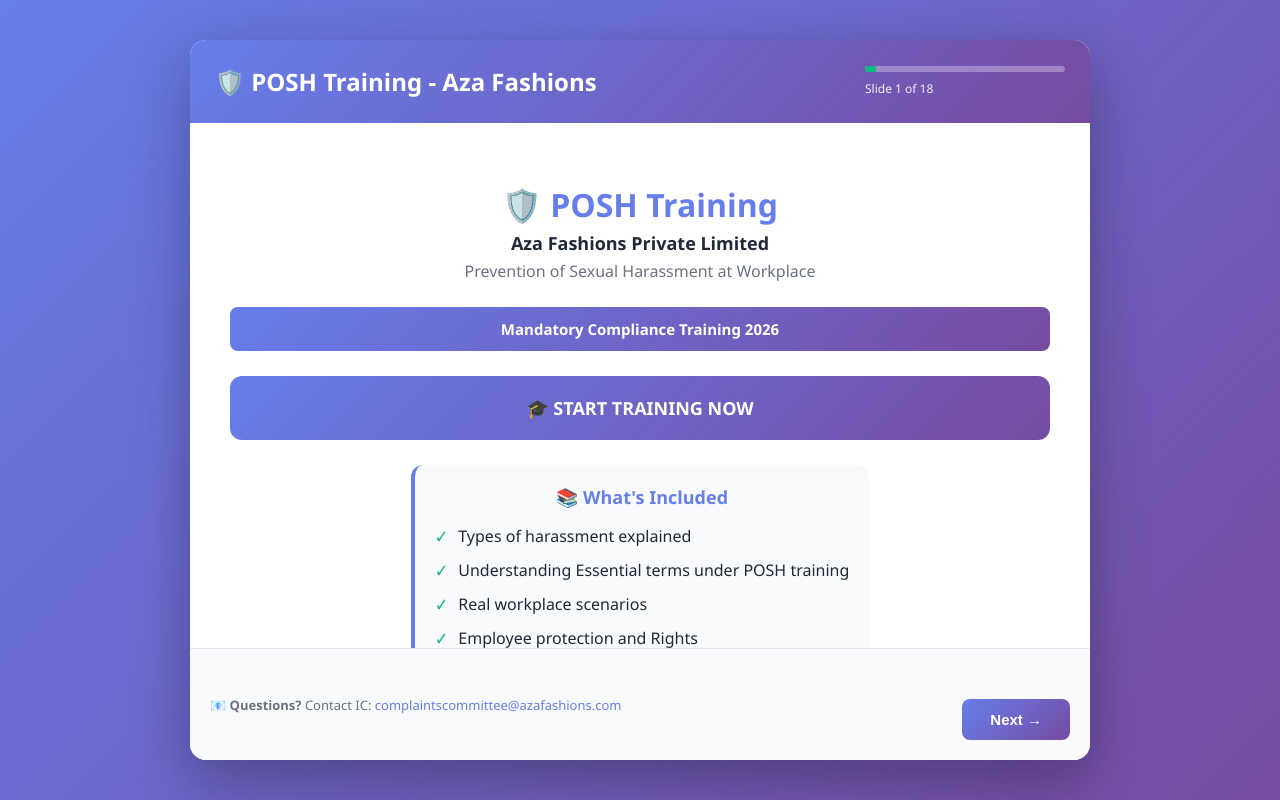
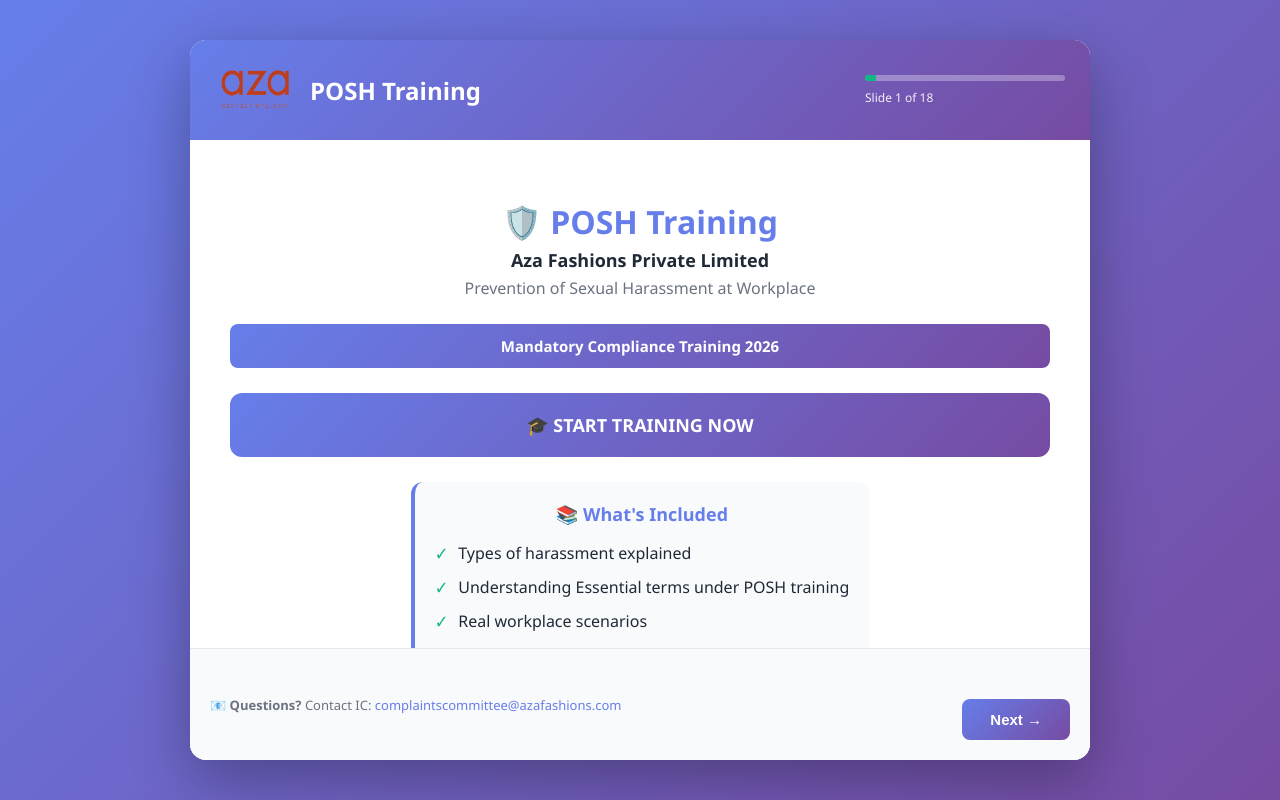
Before and after one commit to DWLeapAhead/posh-training-aza, a website: page public/index.html in a window 1280 px wide. Drawn offline with Linux system fonts and the light colour scheme; no server answers.

Commit message:
Update index.html

```diff
--- a/public/index.html
+++ b/public/index.html
@@ -62,6 +62,16 @@
         .header h1 {
             font-size: 24px;
             font-weight: 600;
+            display: flex;
+            align-items: center;
+            gap: 15px;
+            margin: 0;
+        }
+
+        .header-logo {
+            height: 50px;
+            width: auto;
+            max-width: 80px;
         }
 
         .progress-container {
@@ -813,7 +823,10 @@
     <div class="container">
         <!-- Header with Progress -->
         <div class="header">
-            <h1>🛡️ POSH Training - Aza Fashions</h1>
+            <h1>
+                <img src="/assets/aza-logo.png" alt="Aza Fashions Logo" class="header-logo">
+                POSH Training
+            </h1>
             <div class="progress-container">
                 <div class="progress-bar">
                     <div class="progress-fill" id="progressFill"></div>
```
